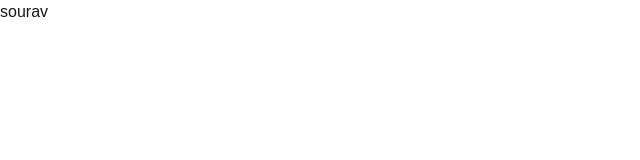
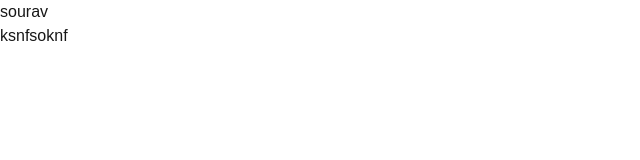
Before and after one commit to hemantgupta98/TrackSphere, a Next.js app in the folder frontend/: page / in a window 1280 px wide. Shown: the top 160 px of the page, without its empty margins (0-640 px from the left). Built offline with nearby package versions, Linux system fonts and the light colour scheme.

Commit message:
sourav- work on main page

```diff
--- a/frontend/app/page.tsx
+++ b/frontend/app/page.tsx
@@ -5,6 +5,7 @@ export default function Home() {
    <>
      <div>
       <h1>sourav</h1>
+      <p>ksnfsoknf</p>
      </div>
    </>
   );
```
